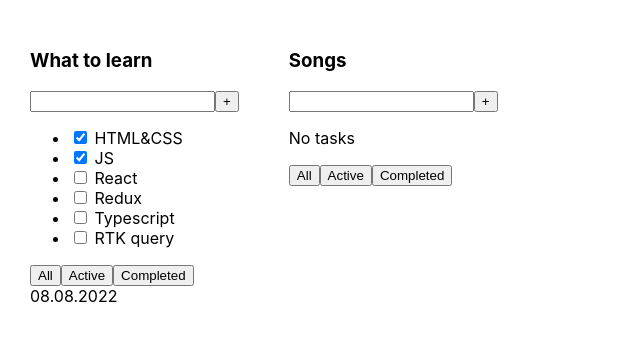
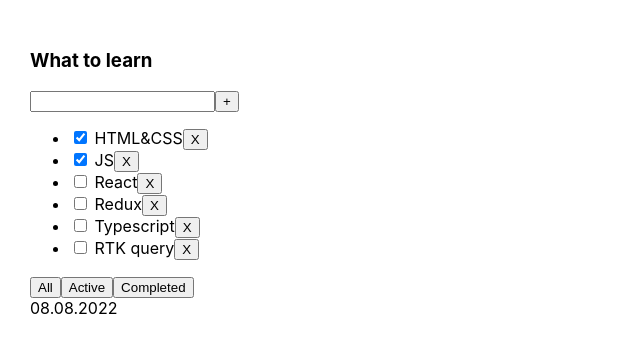
Before and after one commit to MillionerMIN/to-do-list, a React (Vite) app: page / in a window 1280 px wide. Shown: the top 352 px of the page, without its empty margins (0-640 px from the left). Built offline with nearby package versions, Linux system fonts and the light colour scheme.

Commit message:
#spring01#week02: Added deleted Task, added filter tasks

```diff
--- a/src/app/App.tsx
+++ b/src/app/App.tsx
@@ -1,12 +1,51 @@
 import './styles/App.css';
 
-import { UiTodolist, task1, task2 } from '../shared';
+import { Task, UiTodolist } from '../shared';
+
+import type { FilterValues } from '../shared';
+import { useState } from 'react';
 
 function App() {
+  const [tasks, setTasks] = useState<Task[]>([
+    { id: 1, title: 'HTML&CSS', isDone: true },
+    { id: 2, title: 'JS', isDone: true },
+    { id: 3, title: 'React', isDone: false },
+    { id: 4, title: 'Redux', isDone: false },
+    { id: 5, title: 'Typescript', isDone: false },
+    { id: 6, title: 'RTK query', isDone: false },
+  ]);
+
+  const [filter, setFilter] = useState<FilterValues>('all');
+
+  let tasksForTodolist = tasks;
+
+  if (filter === 'active') {
+    tasksForTodolist = tasks.filter((task) => !task.isDone);
+  }
+
+  if (filter === 'completed') {
+    tasksForTodolist = tasks.filter((task) => task.isDone);
+  }
+  const removeTask = (taskId: number) => {
+    const filteredTasks = tasks.filter((task) => task.id !== taskId);
+    setTasks(filteredTasks);
+  };
+
+  const changeFilter = (filter: FilterValues) => {
+    setFilter(filter);
+  };
+
+  console.log('$c Render');
+
   return (
     <div className='App'>
-      <UiTodolist title='What to learn' tasks={task1} date='08.08.2022' />
-      <UiTodolist title='Songs' tasks={task2} />
+      <UiTodolist
+        title='What to learn'
+        tasks={tasksForTodolist}
+        date='08.08.2022'
+        removeTask={removeTask}
+        changeFilter={changeFilter}
+      />
     </div>
   );
 }
--- /dev/null
+++ b/src/features/index.ts
@@ -0,0 +1 @@
+export * from './removeTask';
--- a/src/shared/index.ts
+++ b/src/shared/index.ts
@@ -1,2 +1,3 @@
 export * from './ui';
 export * from './model';
+export * from './types';
--- /dev/null
+++ b/src/shared/types/FilterValues.ts
@@ -0,0 +1 @@
+export type FilterValues = 'all' | 'active' | 'completed';
--- /dev/null
+++ b/src/shared/types/index.ts
@@ -0,0 +1 @@
+export * from './FilterValues';
--- a/src/shared/ui/ui-todolist/index.tsx
+++ b/src/shared/ui/ui-todolist/index.tsx
@@ -1,3 +1,4 @@
+import type { FilterValues } from '../../types';
 import { Task } from '../../model';
 import { UiButton } from '../ui-button';
 
@@ -5,8 +6,16 @@ type UiTodolistProps = {
   title: string;
   tasks: Task[];
   date?: string;
+  removeTask: (taskId: number) => void;
+  changeFilter: (filter: FilterValues) => void;
 };
-export function UiTodolist({ title, tasks, date }: UiTodolistProps) {
+export function UiTodolist({
+  title,
+  tasks,
+  date,
+  removeTask,
+  changeFilter,
+}: UiTodolistProps) {
   return (
     <div>
       <h3>{title}</h3>
@@ -22,15 +31,16 @@ export function UiTodolist({ title, tasks, date }: UiTodolistProps) {
             <li key={task.id}>
               <input type='checkbox' checked={task.isDone} />{' '}
               <span>{task.title}</span>
+              <UiButton title='X' onClick={() => removeTask(task.id)} />
             </li>
           ))}
         </ul>
       )}
 
       <div>
-        <UiButton title='All' />
-        <UiButton title='Active' />
-        <UiButton title='Completed' />
+        <UiButton title='All' onClick={() => changeFilter('all')} />
+        <UiButton title='Active' onClick={() => changeFilter('active')} />
+        <UiButton title='Completed' onClick={() => changeFilter('completed')} />
       </div>
       <div>{date}</div>
     </div>
```
Also changed, not shown: eslint.config.js (+18 -6 lines), src/features/removeTask/index.ts (added, +7 -0 lines).
